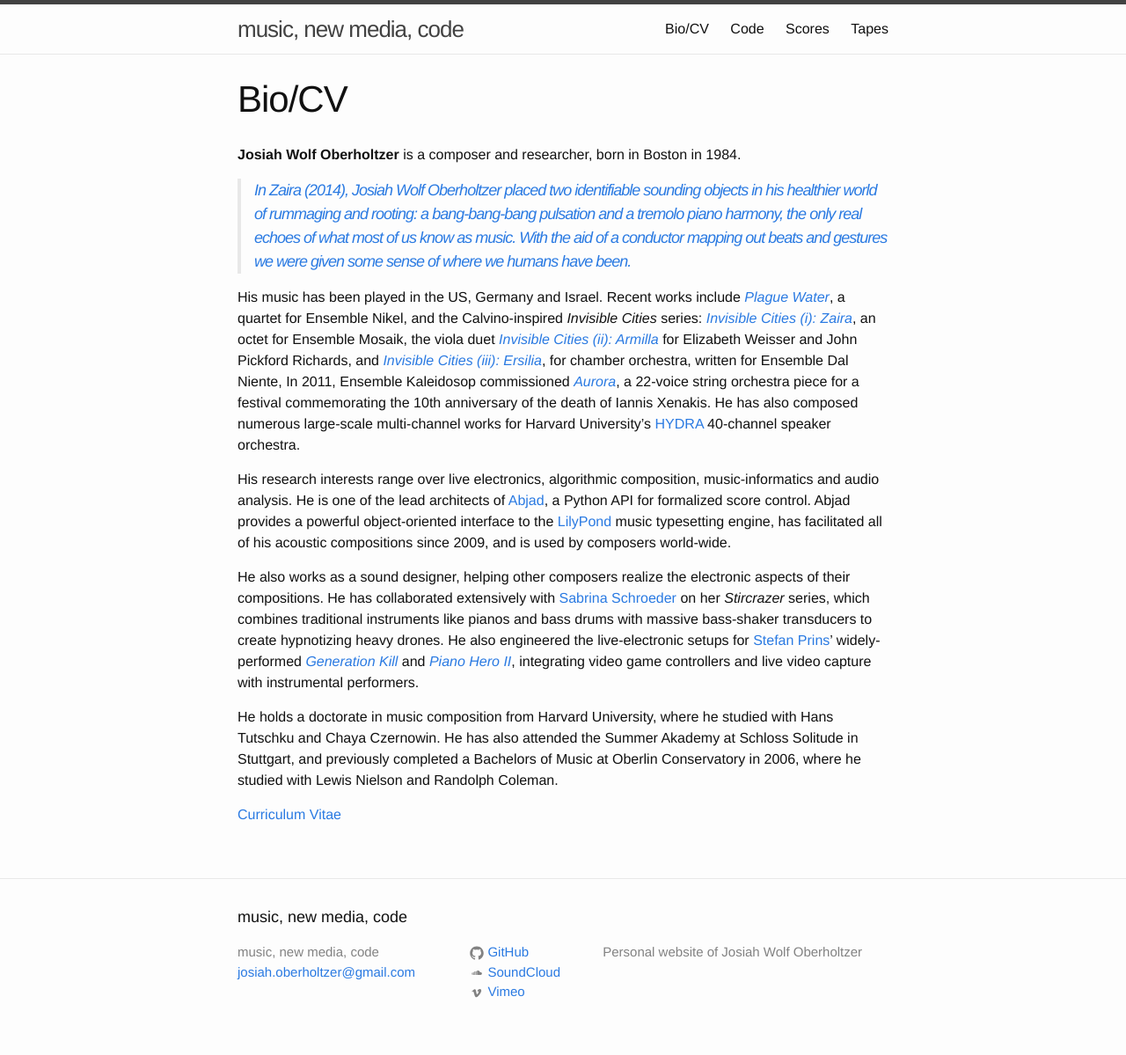
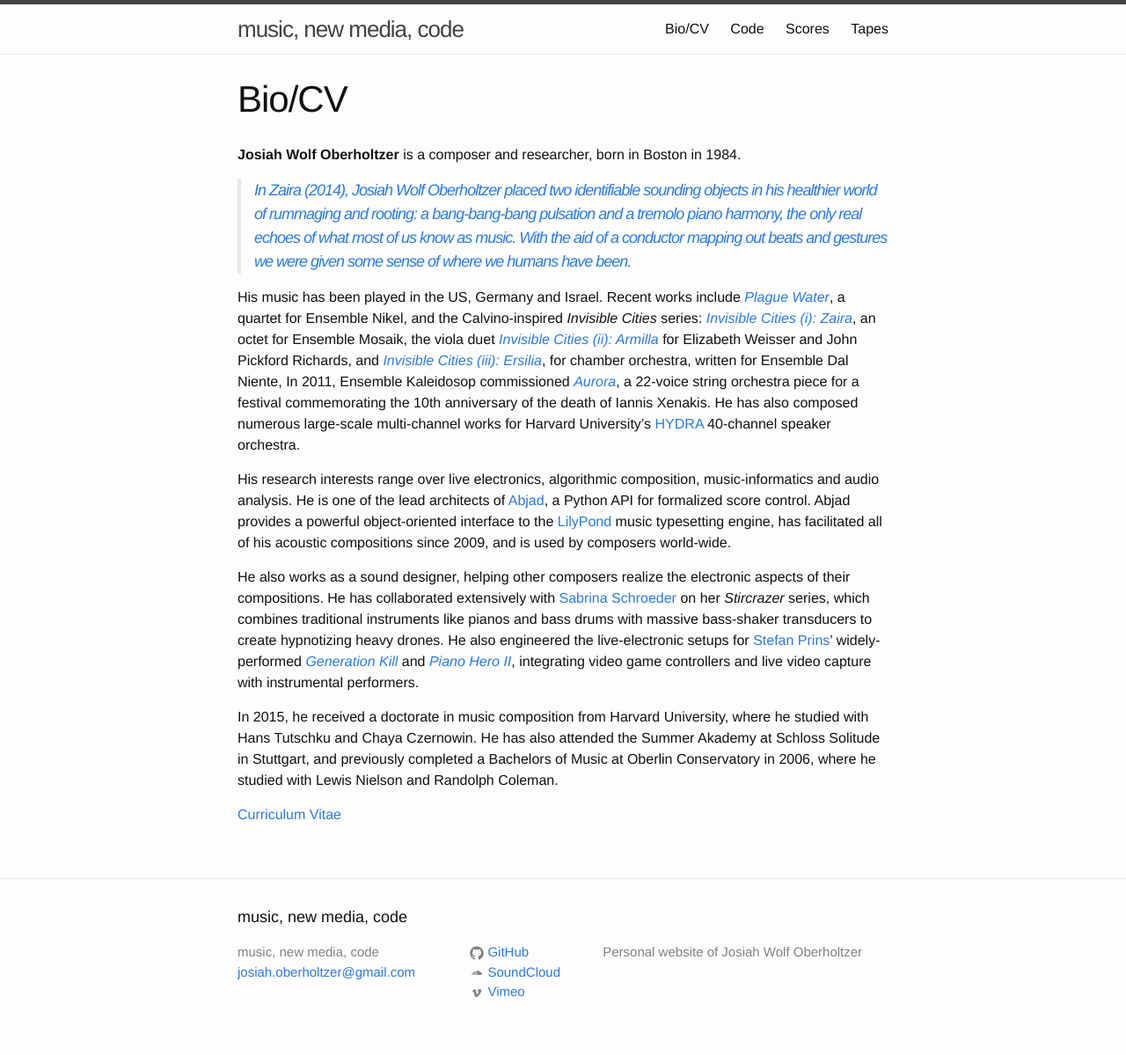
Before and after one commit to josiah-wolf-oberholtzer/josiah-wolf-oberholtzer.github.io, a Jekyll site: the page built from bio.md, in a window 1280 px wide. Shown: the whole page at 88% size. Built offline with Jekyll 4.4.1, drawn with Linux system fonts in a browser that asks for light colours; nearby versions of some CDN libraries.

Commit message:
Updated bio.

```diff
--- a/bio.md
+++ b/bio.md
@@ -40,11 +40,11 @@ live-electronic setups for [Stefan Prins][prins]' widely-performed [*Generation
 Kill*][genkill] and [*Piano Hero II*][ph2], integrating video game controllers
 and live video capture with instrumental performers.
 
-He holds a doctorate in music composition from Harvard University, where he
-studied with Hans Tutschku and Chaya Czernowin. He has also attended the Summer
-Akademy at Schloss Solitude in Stuttgart, and previously completed a Bachelors
-of Music at Oberlin Conservatory in 2006, where he studied with Lewis Nielson
-and Randolph Coleman.
+In 2015, he received a doctorate in music composition from Harvard University,
+where he studied with Hans Tutschku and Chaya Czernowin. He has also attended
+the Summer Akademy at Schloss Solitude in Stuttgart, and previously completed a
+Bachelors of Music at Oberlin Conservatory in 2006, where he studied with Lewis
+Nielson and Randolph Coleman.
 
 [Curriculum Vitae][cv]
 
```
